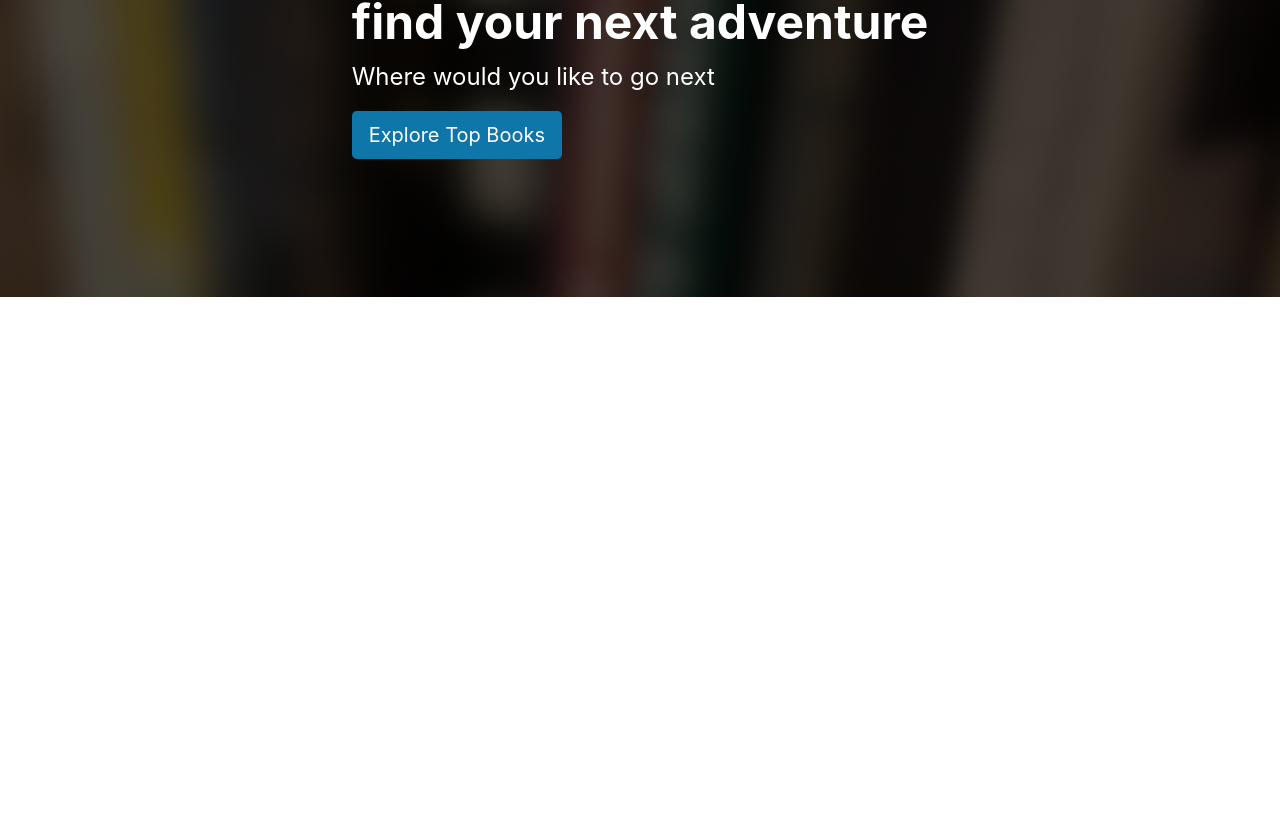
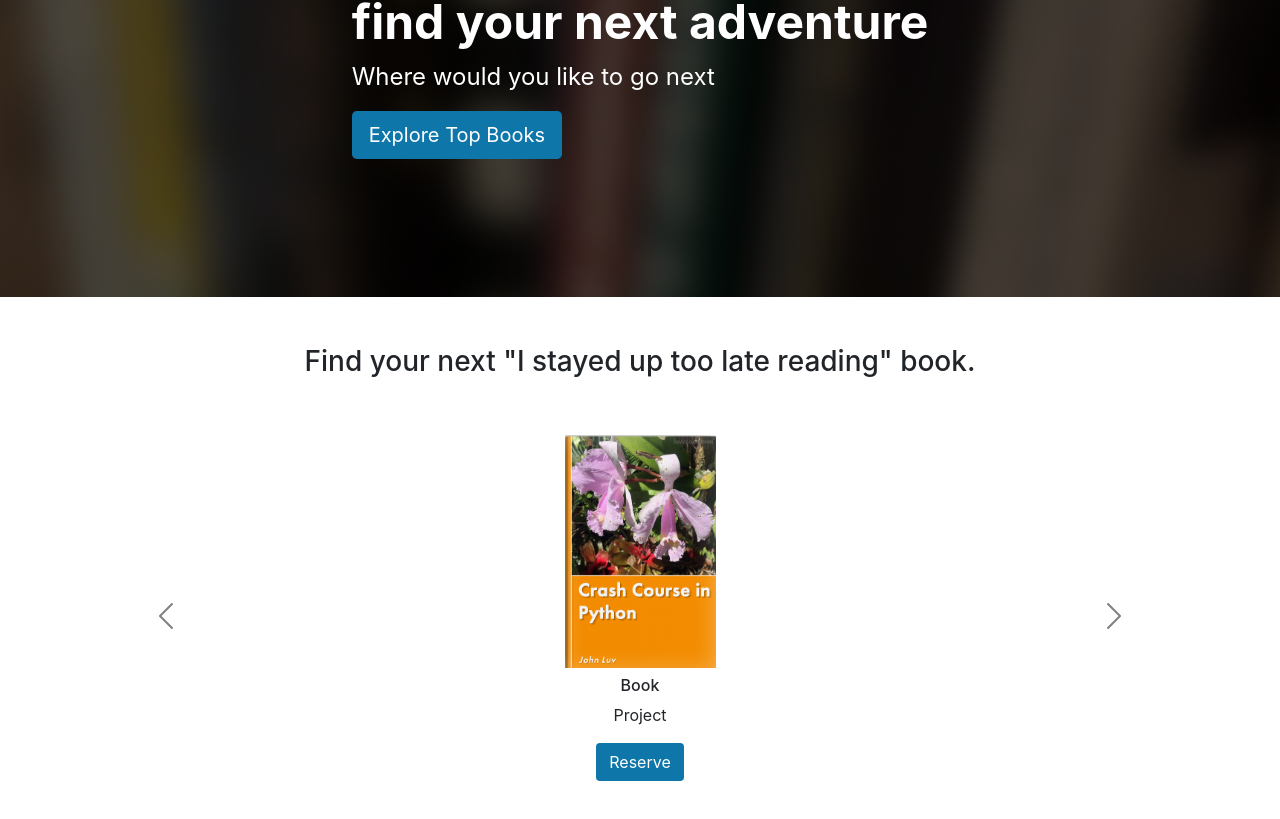
Before and after one commit to matthewguizar/Library-Project, a React (Create React App) app in the folder frontend/react-library/: page / in a window 1280 px wide. Shown: the part 181-1000 px from the top of the page. Before the commit the page ends 800 px from the top, so only its background shows below. Built offline with nearby package versions, Linux system fonts and the light colour scheme.

Commit message:
added carousel for books

```diff
--- a/frontend/react-library/src/App.tsx
+++ b/frontend/react-library/src/App.tsx
@@ -2,12 +2,14 @@
 import './App.css';
 import { Navbar } from './layouts/NavbarAndFooter/Navbar';
 import { ExploreTopBooks } from './layouts/Homepage/ExploreTopBooks';
+import { Carousel } from './layouts/Homepage/Carousel';
 
 function App() {
   return (
     <div>
       <Navbar/>
       <ExploreTopBooks/>
+      <Carousel/>
 
     </div>
   );
--- /dev/null
+++ b/frontend/react-library/src/layouts/Homepage/Carousel.tsx
@@ -0,0 +1,97 @@
+export const Carousel = () => {
+    return (
+        <div className="container mt-5" style={{ height: 550 }}>
+            <div className="homepage-carousel-title">
+                <h3>Find your next "I stayed up too late reading" book.</h3>
+            </div>
+            <div id="carouselExampleControls" className="carousel carousel-dark slide mt-5
+            d-none d-lg-block" data-bs-interval="false">
+
+                {/* desktop */}
+                <div className="carousel-inner">
+                    <div className="carousel-item active">
+                        <div className="row d-flex justify-content-center align-item-center">
+                            <div className="col-xs-6 col-sm-6 col-md-4 col-lg-3 mb-3">
+                                <div className="text-center">
+                                    <img
+                                        src={require('./../../Images/BooksImages/book-luv2code-1000.png')}
+                                        width="151"
+                                        height="233"
+                                        alt="book"
+                                    />
+                                    <h6 className="mt-2">Book</h6>
+                                    <p>Project</p>
+                                    <a className="btn main-color text-white" href="#">Reserve</a>
+                                </div>
+                            </div>
+                        </div>
+                    </div>
+                    <div className="carousel-item">
+                        <div className="row d-flex justify-content-center align-item-center">
+                            <div className="col-xs-6 col-sm-6 col-md-4 col-lg-3 mb-3">
+                                <div className="text-center">
+                                    <img
+                                        src={require('./../../Images/BooksImages/book-luv2code-1000.png')}
+                                        width="151"
+                                        height="233"
+                                        alt="book" />
+                                    <h6 className="mt-2">Book</h6>
+                                    <p>Project</p>
+                                    <a className="btn main-color text-white" href="#">Reserve</a>
+                                </div>
+                            </div>
+                        </div>
+                    </div>
+                    <div className="carousel-item">
+                        <div className="row d-flex justify-content-center align-item-center">
+                            <div className="col-xs-6 col-sm-6 col-md-4 col-lg-3 mb-3">
+                                <div className="text-center">
+                                    <img
+                                        src={require('./../../Images/BooksImages/book-luv2code-1000.png')}
+                                        width="151"
+                                        height="233"
+                                        alt="book"
+                                    />
+                                    <h6 className="mt-2">Book</h6>
+                                    <p>Project</p>
+                                    <a className="btn main-color text-white" href="#">Reserve</a>
+                                </div>
+                            </div>
+                        </div>
+                    </div>
+                    <button className="carousel-control-prev" type="button"
+                        data-bs-target="#carouselExampleControls" data-bs-slide="prev">
+                        <span className="carousel-control-prev-icon" aria-hidden="true"></span>
+                        <span className="visually-hidden">Previous</span>
+                    </button>
+                    <button className="carousel-control-next" type="button"
+                        data-bs-target="#carouselExampleControls" data-bs-slide="next">
+                        <span className="carousel-control-next-icon" aria-hidden="true"></span>
+                        <span className="visually-hidden">Next</span>
+                    </button>
+                </div>
+
+                {/* mobile */}
+                <div className="d-lg-none mt-3">
+                    <div className="row d-flex justify-content-center align-items-center">
+                        <div className="text-center">
+                            <img src={require('./../../Images/BooksImages/book-luv2code-1000.png')}
+                                width="151"
+                                height="233"
+                                alt="book"
+                            />
+                            <h6 className="mt-2">
+                                <b>Book</b>
+                            </h6>
+                            <p>Project</p>
+                            <a className="btn main-color text-white" href="#">Reserve</a>
+                        </div>
+                    </div>
+                    <div className="homepage-carousel-title mt-3">
+                        <a className="btn btn-outline-secondary btn-lg" href="#">View More</a>
+                    </div>
+                </div>
+            </div>
+        </div>
+    )
+}
```
